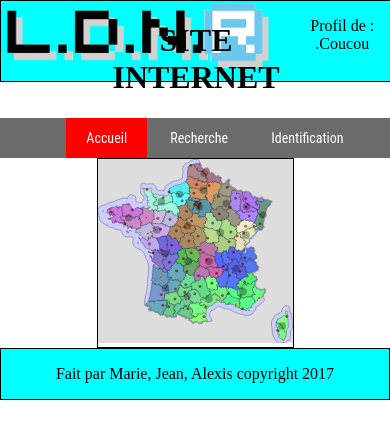
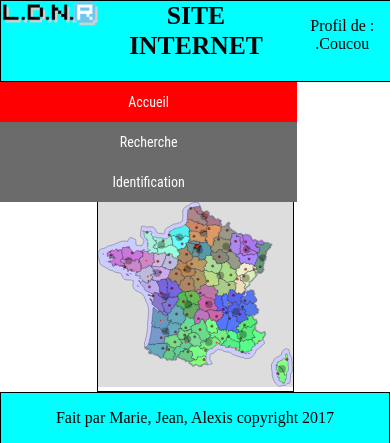
Before and after one commit to Alex3132/Projet-Jean-Alexis-Marie, a PHP site: page / in a window 390 px wide. Shown: the top 443 px of the page. Run offline with PHP 8.4, Linux system fonts and the light colour scheme.

Commit message:
resp design

```diff
--- a/css/style.css
+++ b/css/style.css
@@ -57,7 +57,7 @@ h1 {}
 
 /*MENU*/
 #menu {
-    clear: both;
+
 }
 #menu ul {
     list-style: none;
@@ -93,3 +93,45 @@ footer {
     background-color: aqua;
     border: 1px solid;
 }
+
+@media (max-width: 1200px){
+
+
+
+    #menu {
+        float: left;
+    }
+    header{
+        height: auto;
+    }
+    #cartedeFrance{
+        float: left;
+    }
+    #titre{
+        float:left;
+        font-size: 0.8em;
+        margin: 0;
+        padding: 0;
+
+    }
+    #titre h1{
+        margin:0;
+        padding: 0;
+    }
+    #image{
+        float:left;
+    }
+    #connecter{
+        float: left;
+    }
+    #image img{
+        width: 100%
+    }
+    #menu ul {
+        height:auto;
+        padding: 0;
+    }
+    #menu li{
+        width: 100%;
+    }
+}
```
